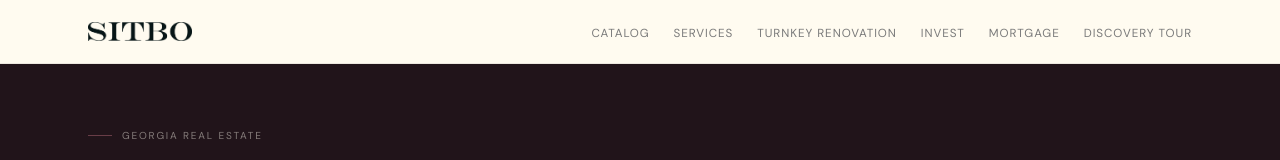
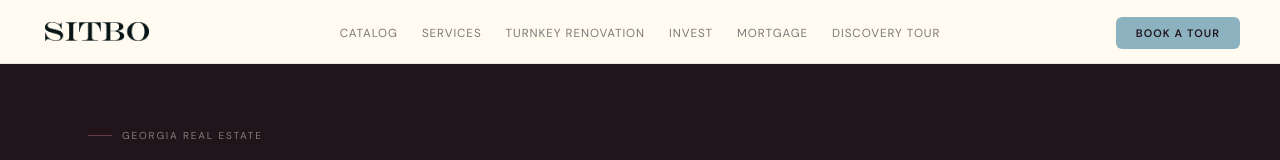
Before and after one commit to sitbom2property-maker/sitbo-invest-web-1643, a React (Vite) app: page /catalog in a window 1280 px wide. Shown: the top 160 px of the page. Built offline with nearby package versions, Linux system fonts and the light colour scheme.

Commit message:
fix: align Nav component menu layout like home page
- Logo positioned left with marginLeft: 45px
- Menu centered with position: absolute; left: 50%
- CTA button 'Book a Tour' positioned right
- Consistent spacing and alignment across all pages

```diff
--- a/src/web/components/nav.tsx
+++ b/src/web/components/nav.tsx
@@ -22,15 +22,15 @@ export function Nav() {
 
   return (
     <nav style={{ position: "fixed", top: 0, left: 0, right: 0, zIndex: 100, height: "64px", display: "flex", alignItems: "center", background: C.light, borderBottom: `1px solid rgba(33,20,26,0.08)` }}>
-      <div style={{ maxWidth: "1200px", margin: "0 auto", padding: "0 clamp(16px,4vw,48px)", width: "100%", display: "flex", alignItems: "center", justifyContent: "space-between" }}>
+      {/* Logo — left */}
       <Link href="/">
-          <a style={{ display: "flex", alignItems: "center", textDecoration: "none" }}>
+        <a style={{ display: "flex", alignItems: "center", textDecoration: "none", flexShrink: 0, marginLeft: "45px" }}>
           <img src="/logo-light-bg.png" alt="SITBO" style={{ height: "19px", objectFit: "contain" }} />
         </a>
       </Link>
 
-        {/* Desktop Nav */}
-        <div style={{ display: "flex", alignItems: "center", gap: "24px" }}>
+      {/* Desktop links — centered */}
+      <div style={{ position: "absolute", left: "50%", transform: "translateX(-50%)", display: "flex", gap: "24px", alignItems: "center" }}>
         {links.map(l => (
           <Link key={l.label} href={l.href}>
             <a style={{ fontFamily: "DM Sans", fontSize: "0.73rem", letterSpacing: "0.08em", textTransform: "uppercase", color: C.muted, textDecoration: "none", transition: "color 0.2s" }} onMouseEnter={e => (e.currentTarget.style.color = C.teal)} onMouseLeave={e => (e.currentTarget.style.color = C.muted)}>
@@ -40,13 +40,21 @@ export function Nav() {
         ))}
       </div>
 
-        {/* Mobile Menu Button */}
-        <button onClick={() => setMenuOpen(!menuOpen)} style={{ display: "none", background: "none", border: "none", cursor: "pointer", fontSize: "24px", color: C.dark, "@media (max-width: 768px)": { display: "block" } }} onMouseEnter={e => (e.currentTarget.style.opacity = "0.7")} onMouseLeave={e => (e.currentTarget.style.opacity = "1")}>
+      {/* CTA button — right */}
+      <div style={{ marginLeft: "auto", marginRight: "40px", display: "flex", gap: "12px", alignItems: "center" }}>
+        <Link href="/#discovery-tour">
+          <a style={{ fontFamily: "DM Sans", fontSize: "0.68rem", fontWeight: 600, letterSpacing: "0.1em", textTransform: "uppercase", color: C.dark, background: C.teal, border: "none", borderRadius: "6px", padding: "9px 20px", textDecoration: "none", cursor: "pointer", transition: "opacity 0.2s" }} onMouseEnter={e => (e.currentTarget.style.opacity = "0.85")} onMouseLeave={e => (e.currentTarget.style.opacity = "1")}>
+            Book a Tour
+          </a>
+        </Link>
+      </div>
+
+      {/* Mobile hamburger */}
+      <button onClick={() => setMenuOpen(!menuOpen)} style={{ display: "none", background: "none", border: "none", cursor: "pointer", padding: "8px", marginRight: "20px", fontSize: "24px", color: C.dark }} onMouseEnter={e => (e.currentTarget.style.opacity = "0.7")} onMouseLeave={e => (e.currentTarget.style.opacity = "1")}>
         ☰
       </button>
-      </div>
 
-      {/* Mobile Menu */}
+      {/* Mobile menu */}
       {menuOpen && (
         <div style={{ position: "absolute", top: "64px", left: 0, right: 0, background: C.light, borderBottom: `1px solid rgba(33,20,26,0.08)`, padding: "16px", display: "flex", flexDirection: "column", gap: "8px", zIndex: 99 }}>
           {links.map(l => (
```
Lines whose indentation alone changed are shown as unchanged.
